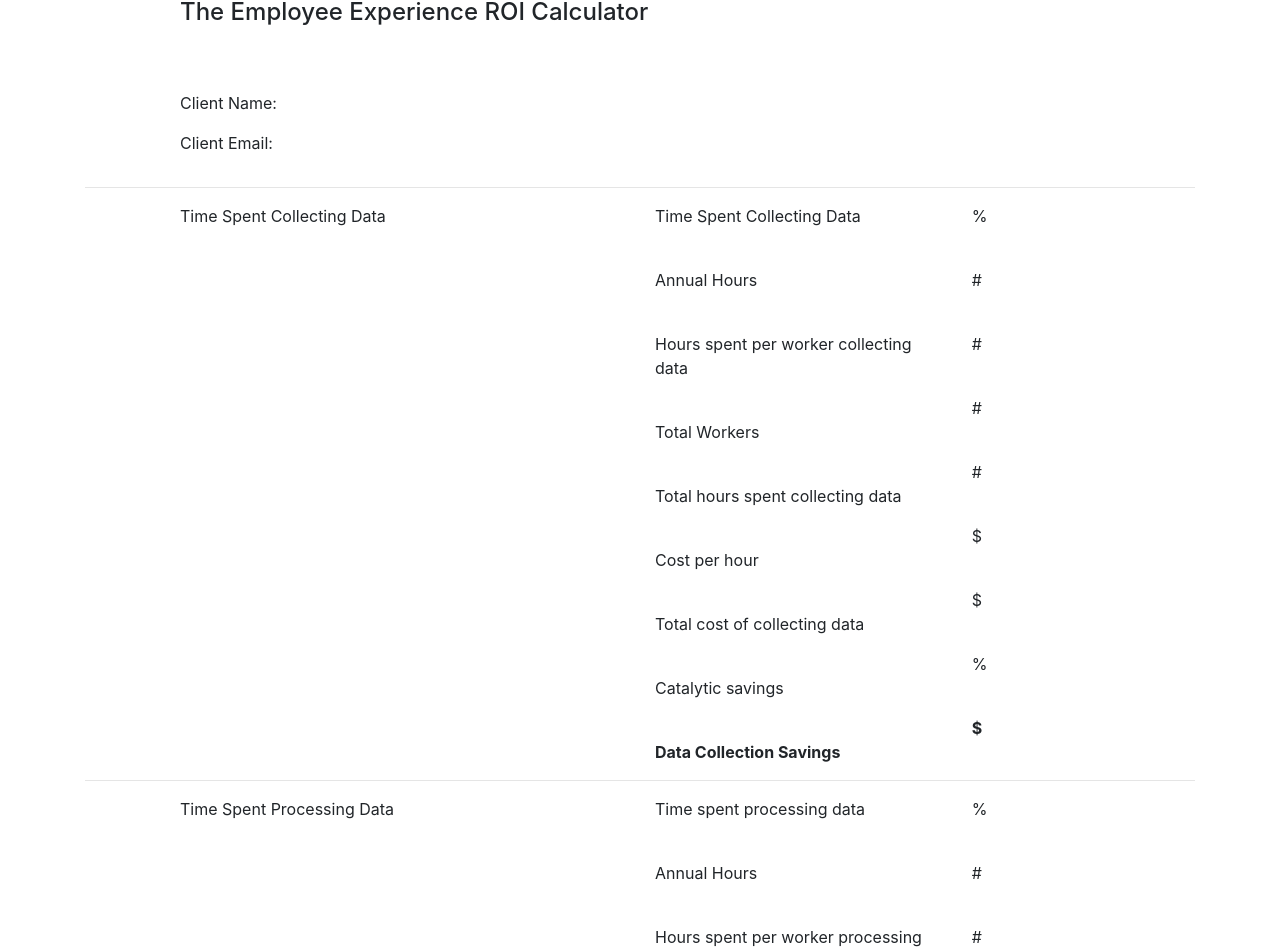
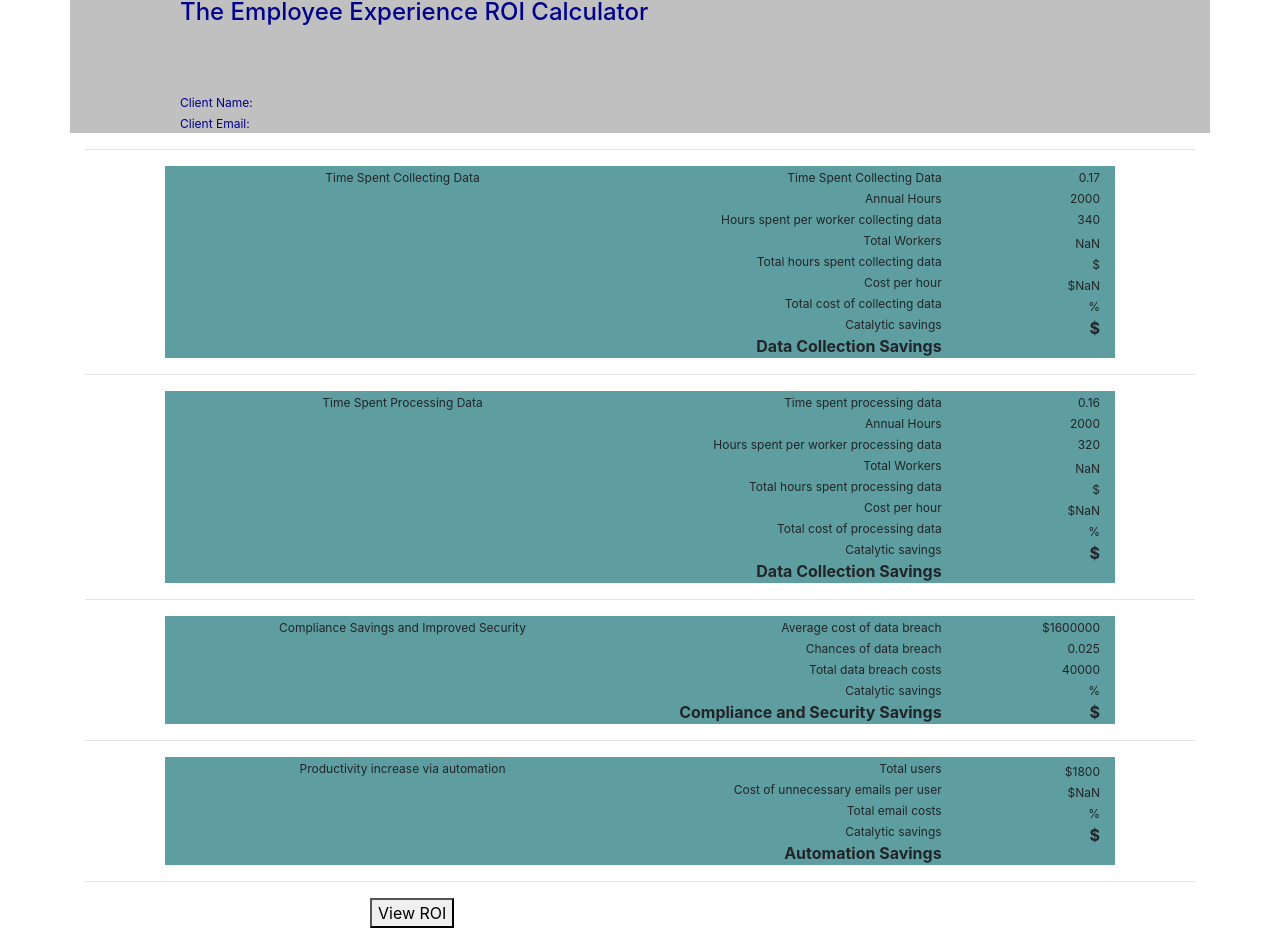
Before and after one commit to patrickcorcoran10/MoorhouseProject, a React (Create React App) app in the folder client/: page /view in a window 1280 px wide. Shown: the part 140-1092 px from the top of the page. After the commit the page ends 1068 px from the top, so only its background shows below. Built offline with nearby package versions, Linux system fonts and the light colour scheme; no server answers.

Commit message:
commit with adds to the math on view page. still need to sort low/medium/high issue

```diff
--- a/client/src/pages/View/View.css
+++ b/client/src/pages/View/View.css
@@ -0,0 +1,29 @@
+#header {
+    color: darkblue;
+    background: silver;
+}
+
+#tableLeft {
+    background: cadetblue;
+    text-align: center;
+}
+
+#tableRight {
+    background: cadetblue;
+    text-align: right;
+}
+
+p {
+    padding-top: 3px;
+    border: 4px;
+    margin-bottom: 0px;
+    font-size: 12px;
+}
+
+strong {
+    text-align: right;
+}
+
+button {
+    text-align: center;
+}
--- a/client/src/pages/View/View.js
+++ b/client/src/pages/View/View.js
@@ -1,5 +1,6 @@
 import React, { Component } from 'react';
 import axios from 'axios';
+import '../View/View.css';
 
 export default class View extends Component {
   constructor(props) {
@@ -29,6 +30,17 @@ export default class View extends Component {
         paddingTop: '80px'
       }
     };
+    const assumptions = {
+
+      emailCostPerEmployee: 1800,
+      chanceOfDataBreach: .025,
+      dataBreachCost: 1600000,
+      collectData: .17,
+      processData: .16,
+      annualHours: 2000
+    };
+
+
 
     return (
       <div style={style.container} className='container'>
@@ -57,43 +69,25 @@ export default class View extends Component {
           <div className='row'>
             <div className='col-sm-8'>
               <p>Time Spent Collecting Data</p>
-              <br/>
               <p>Annual Hours</p>
-              <br/>
               <p>Hours spent per worker collecting data</p>
-              <br/>
               <p>Total Workers</p>
-              <br/>
               <p>Total hours spent collecting data</p>
-              <br/>
               <p>Cost per hour</p>
-              <br/>
               <p>Total cost of collecting data</p>
-              <br/>
               <p>Catalytic savings</p>
-              <br/>
               <strong>Data Collection Savings</strong>
-              <br/>
             </div>
             <div className='col-sm-4'>
+              <p>{assumptions.collectData}</p>
+              <p>{assumptions.annualHours}</p>
+              <p>{assumptions.collectData * assumptions.annualHours}</p>
+              <p>{this.state.inputs.totalEmployees}</p>
+              <p>{(assumptions.collectData * assumptions.annualHours) * parseInt(this.state.inputs.totalEmployees)}</p>
+              <p>${this.state.inputs.costPerEmployee}</p>
+              <p>${((assumptions.collectData * assumptions.annualHours) * parseInt(this.state.inputs.totalEmployees)) * parseInt(this.state.inputs.costPerEmployee)}</p>
               <p>%</p>
-              <br/>
-              <p>#</p>
-              <br/>
-              <p>#</p>
-              <br/>
-              <p>#</p>
-              <br/>
-              <p>#</p>
-              <br/>
-              <p>$</p>
-              <br/>
-              <p>$</p>
-              <br/>
-              <p>%</p>
-              <br/>
               <strong>$</strong>
-              <br/>
             </div>
           </div>
         </div>
@@ -111,43 +105,25 @@ export default class View extends Component {
           <div className='row'>
             <div className='col-sm-8'>
               <p>Time spent processing data</p>
-              <br/>
               <p>Annual Hours</p>
-              <br/>
               <p>Hours spent per worker processing data</p>
-              <br/>
               <p>Total Workers</p>
-              <br/>
               <p>Total hours spent processing data</p>
-              <br/>
               <p>Cost per hour</p>
-              <br/>
               <p>Total cost of processing data</p>
-              <br/>
               <p>Catalytic savings</p>
-              <br/>
               <strong>Data Collection Savings</strong>
-              <br/>
             </div>
             <div className='col-sm-4'>
+              <p>{assumptions.processData}</p>
+              <p>{assumptions.annualHours}</p>
+              <p>{assumptions.processData * assumptions.annualHours}</p>
+              <p>{this.state.inputs.totalEmployees}</p>
+              <p>{this.state.inputs.totalEmployees * (assumptions.processData * assumptions.annualHours)}</p>
+              <p>${this.state.inputs.costPerEmployee}</p>
+              <p>${parseInt(this.state.inputs.costPerEmployee) * (this.state.inputs.totalEmployees * (assumptions.processData * assumptions.annualHours))}</p>
               <p>%</p>
-              <br/>
-              <p>#</p>
-              <br/>
-              <p>#</p>
-              <br/>
-              <p>#</p>
-              <br/>
-              <p>#</p>
-              <br/>
-              <p>$</p>
-              <br/>
-              <p>$</p>
-              <br/>
-              <p>%</p>
-              <br/>
               <strong>$</strong>
-              <br/>
             </div>
           </div>
         </div>
@@ -165,27 +141,17 @@ export default class View extends Component {
           <div className='row'>
             <div className='col-sm-8'>
               <p>Average cost of data breach</p>
-              <br/>
               <p>Chances of data breach</p>
-              <br/>
               <p>Total data breach costs</p>
-              <br/>
               <p>Catalytic savings</p>
-              <br/>
               <strong>Compliance and Security Savings</strong>
-              <br/>
             </div>
             <div className='col-sm-4'>
-              <p>$</p>
-              <br/>
+              <p>${assumptions.dataBreachCost}</p>
+              <p>{assumptions.chanceOfDataBreach}</p>
+              <p>{assumptions.dataBreachCost * assumptions.chanceOfDataBreach}</p>
               <p>%</p>
-              <br/>
-              <p>$</p>
-              <br/>
-              <p>%</p>
-              <br/>
               <strong>$</strong>
-              <br/>
             </div>
           </div>
         </div>
@@ -203,27 +169,17 @@ export default class View extends Component {
           <div className='row'>
             <div className='col-sm-8'>
               <p>Total users</p>
-              <br/>
               <p>Cost of unnecessary emails per user</p>
-              <br/>
               <p>Total email costs</p>
-              <br/>
               <p>Catalytic savings</p>
-              <br/>
               <strong>Automation Savings</strong>
-              <br/>
             </div>
             <div className='col-sm-4'>
-              <p>#</p>
-              <br/>
-              <p>$</p>
-              <br/>
-              <p>$</p>
-              <br/>
+              <p>{this.state.inputs.totalEmployees}</p>
+              <p>${assumptions.emailCostPerEmployee}</p>
+              <p>${this.state.inputs.totalEmployees * assumptions.emailCostPerEmployee}</p>
               <p>%</p>
-              <br/>
               <strong>$</strong>
-              <br/>
             </div>
           </div>
         </div>
```
